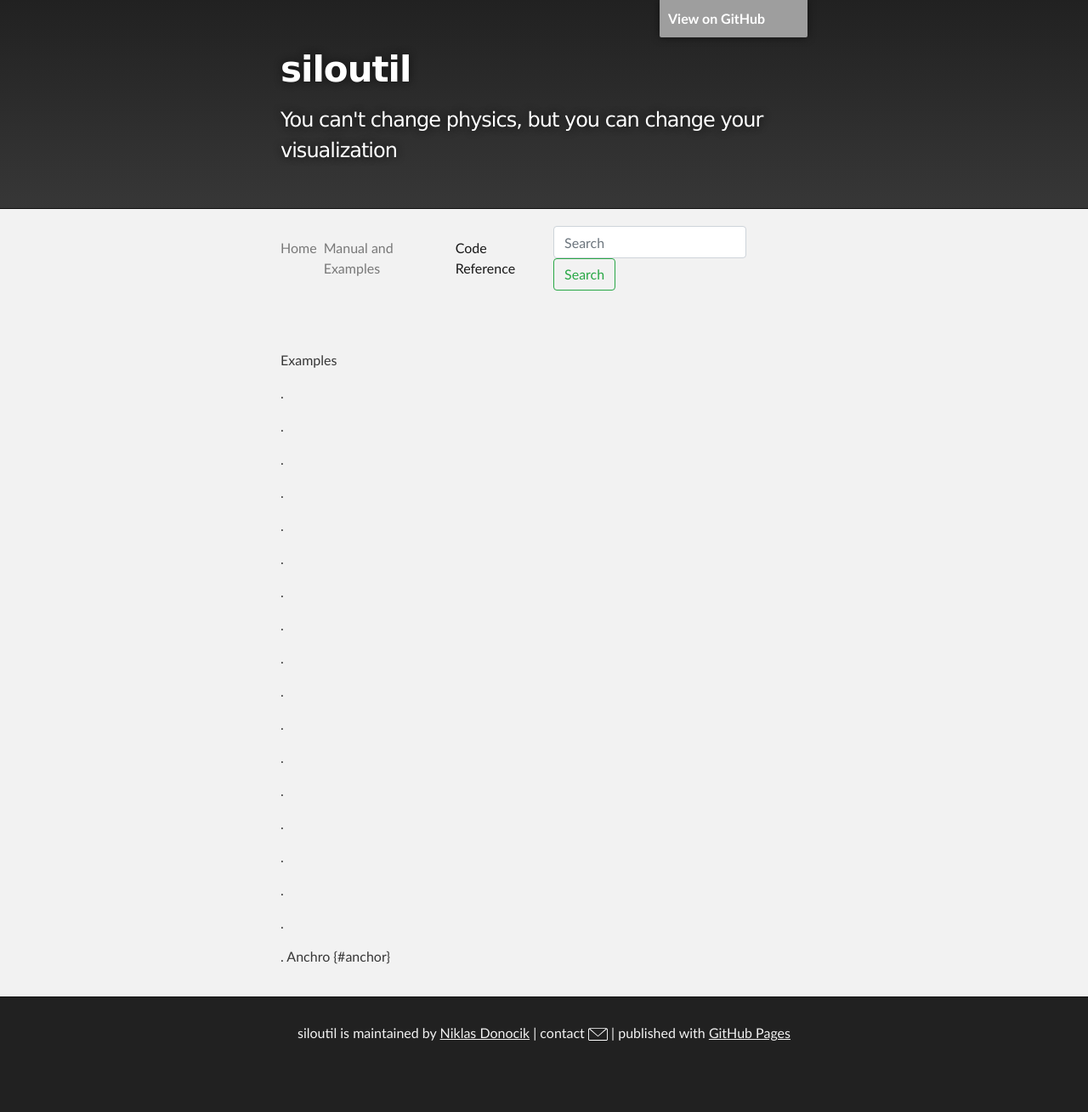
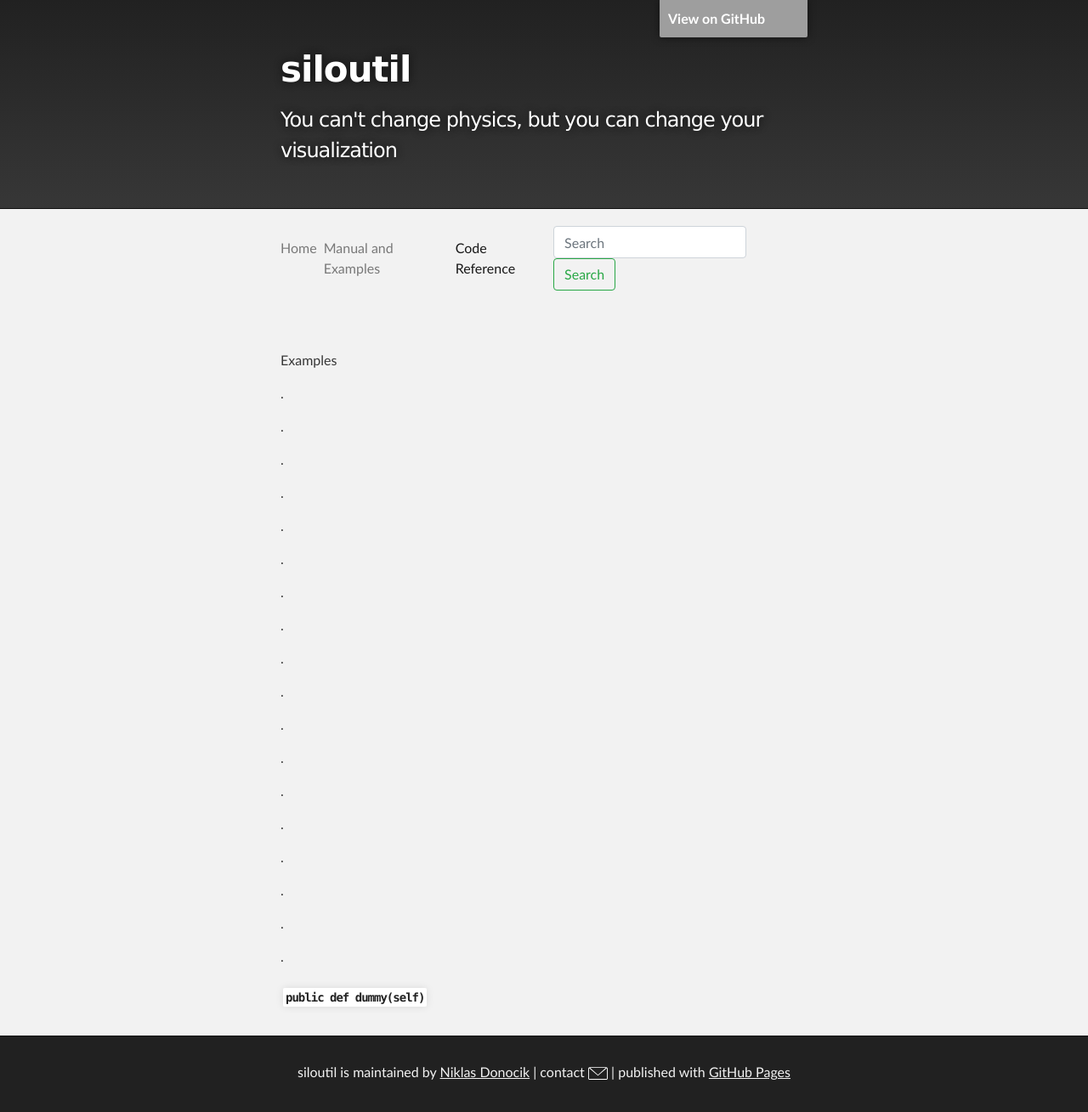
Before and after one commit to siloutil/siloutil.github.io, a Jekyll site: the page built from doc/example.md, in a window 1280 px wide. Shown: the whole page at 85% size. Built offline with Jekyll 4.4.1, drawn with Linux system fonts in a browser that asks for light colours; our own code applies the rules of GitHub Pages for plain Markdown files; before the commit the page ends 1263 px from its top, so only the background shows below that; grey boxes are pictures that could not be loaded.

Commit message:
Update example.md

```diff
--- a/doc/example.md
+++ b/doc/example.md
@@ -36,4 +36,4 @@ Examples
 .
 
 .
-Anchro {#anchor}
+### `public def dummy(self)` {#anchor}
```
